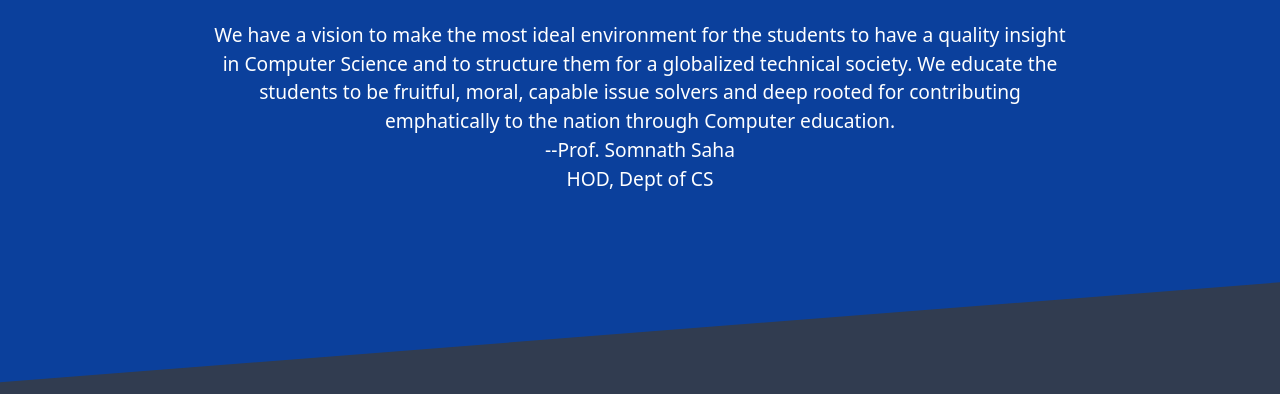
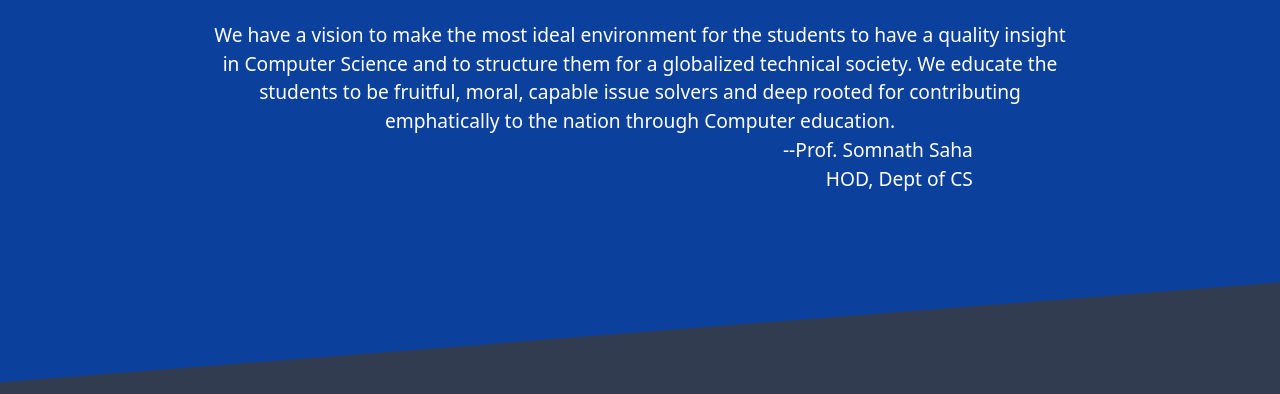
Before and after one commit to Rick8509/cs-dept, a website: page dist/index.html in a window 1280 px wide. Shown: the part 3500-3894 px from the top of the page. Drawn offline with nearby package versions, Linux system fonts and the light colour scheme; files that its build step writes are made by us from their sources.

```diff
--- a/dist/index.html
+++ b/dist/index.html
@@ -243,14 +243,14 @@
       <div class="flex">
         <div>
           <div class="flex children:w-[17.2vw] children:h-[23vw]">
-            <div style="margin: 1vw 1vw;"><img src="/images/ss.jpg" alt="" /></div>
-            <div style="margin: 1vw 1vw;"><img src="/images/mm.jpg" alt="" /></div>
-            <div style="margin: 1vw 1vw;"><img src="/images/dd.jpg" alt="" /></div>
+            <div style="margin: 1vw 1vw"><img src="/images/ss.jpg" alt="" /></div>
+            <div style="margin: 1vw 1vw"><img src="/images/mm.jpg" alt="" /></div>
+            <div style="margin: 1vw 1vw"><img src="/images/dd.jpg" alt="" /></div>
           </div>
           <div class="flex children:w-[17.2vw] children:h-[23vw]">
-            <div style="margin: 1vw 1vw;"><img src="/images/ps.jpg" alt="" /></div>
-            <div style="margin: 1vw 1vw;"><img src="/images/sa.jpg" alt="" /></div>
-            <div style="margin: 1vw 1vw;"><img src="/images/sm.jpg" alt="" /></div>
+            <div style="margin: 1vw 1vw"><img src="/images/ps.jpg" alt="" /></div>
+            <div style="margin: 1vw 1vw"><img src="/images/sa.jpg" alt="" /></div>
+            <div style="margin: 1vw 1vw"><img src="/images/sm.jpg" alt="" /></div>
           </div>
         </div>
 
@@ -285,8 +285,8 @@
         technical society. We educate the students to be fruitful, moral, capable issue
         solvers and deep rooted for contributing emphatically to the nation through
         Computer education.
-        <p>--Prof. Somnath Saha</p>
-        <p>HOD, Dept of CS</p>
+        <p class="flex mr-[8vw] justify-end">--Prof. Somnath Saha</p>
+        <p class="flex mr-[8vw] justify-end">HOD, Dept of CS</p>
       </span>
     </div>
 
```
Lines whose indentation alone changed are shown as unchanged.
